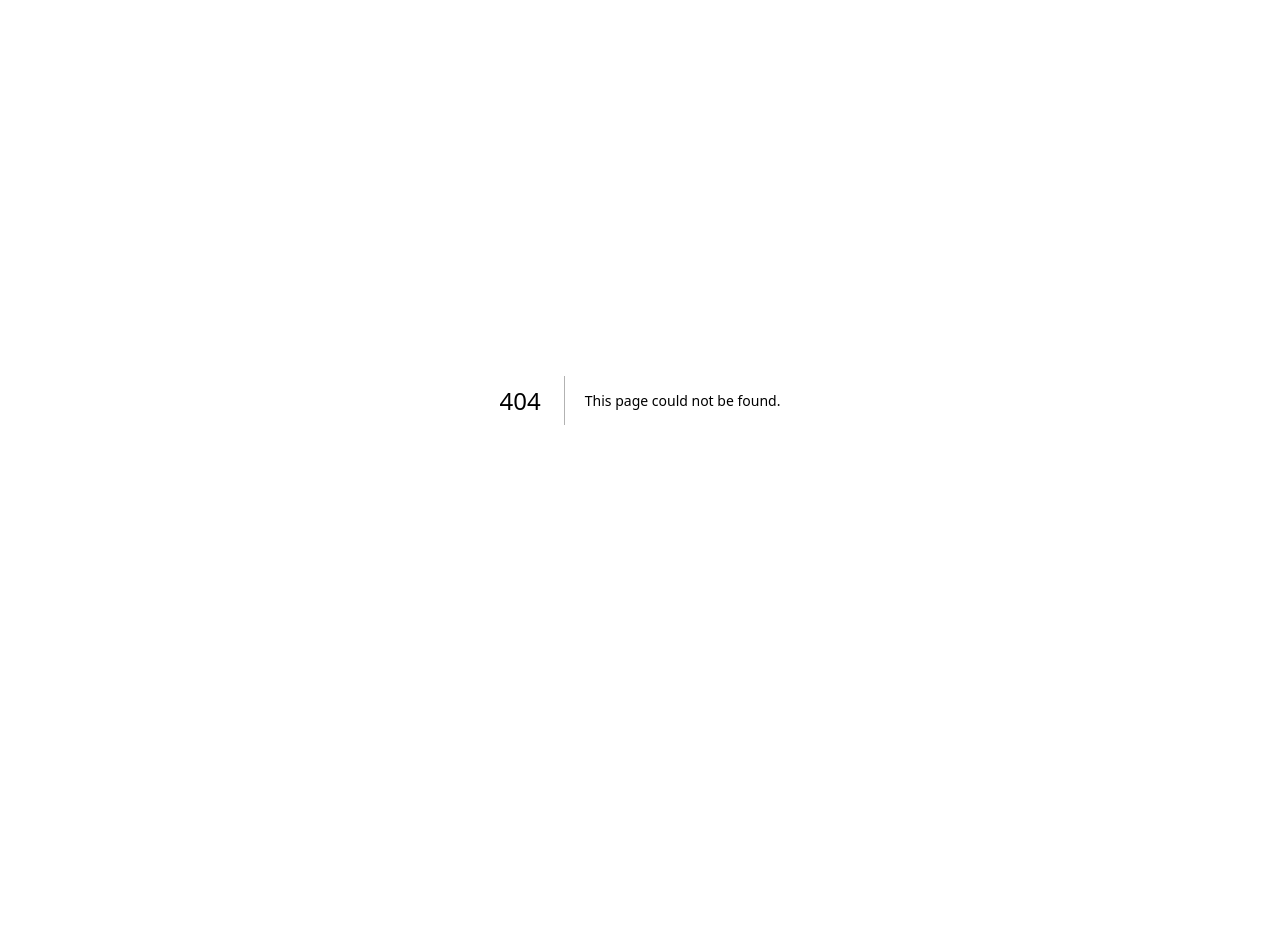
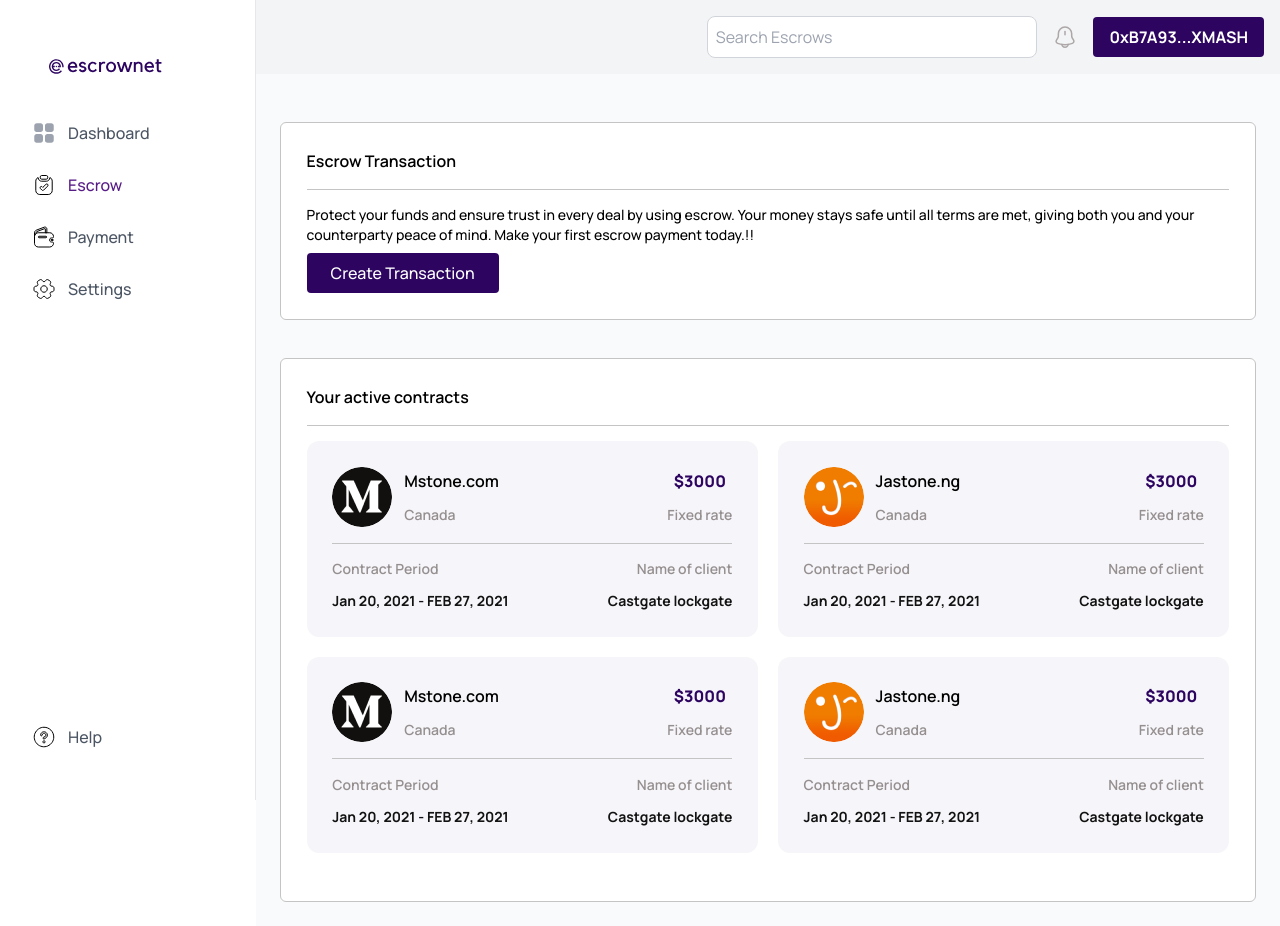
Before and after one commit to EscrowNet/escrownet-dapp, a Next.js app: page /escrow in a window 1280 px wide. Before the commit this address had no page. Before the commit the page ends 800 px from the top, so only its background shows below. Built offline with nearby package versions, Linux system fonts and the light colour scheme.

Commit message:
feat: escrow screen

```diff
--- a/app/Components/DashboardContentContainer.tsx
+++ b/app/Components/DashboardContentContainer.tsx
@@ -21,7 +21,7 @@ export default function DashboardContentContainer({
         <p className="font-semibold text-base">{title}</p>
         <p className="text-[#958f8f] text-base font-normal">{subTitle}</p>
       </div>
-      <div className="w-full h-[0.5px] bg-[#C4C4C4] my-8" />
+      <div className="w-full h-[0.5px] bg-[#C4C4C4] my-4" />
       {!subTitle && (
         <div className="w-full flex flex-col gap-y-5">{children}</div>
       )}
--- /dev/null
+++ b/app/escrow/layout.tsx
@@ -0,0 +1,32 @@
+import type { Metadata } from "next";
+import { Geist, Geist_Mono } from "next/font/google";
+import "../globals.css";
+import Sidebar from "@/app/Components/Sidebar";
+
+const geistSans = Geist({
+  variable: "--font-geist-sans",
+  subsets: ["latin"],
+});
+
+const geistMono = Geist_Mono({
+  variable: "--font-geist-mono",
+  subsets: ["latin"],
+});
+
+export const metadata: Metadata = {
+  title: "Create Next App",
+  description: "Generated by create next app",
+};
+
+export default function RootLayout({
+  children,
+}: Readonly<{
+  children: React.ReactNode;
+}>) {
+  return (
+    <div className="flex">
+      <Sidebar />
+      <main className="ml-64 flex-1 ">{children}</main>
+    </div>
+  );
+}
--- /dev/null
+++ b/app/escrow/page.tsx
@@ -0,0 +1,62 @@
+import { contracts } from "@/data/mock-data";
+import Contract from "../Components/Contracts";
+import DashboardContentContainer from "../Components/DashboardContentContainer";
+import Header from "../Components/dashboardHeader";
+import { ContractInterface } from "@/types/types";
+
+function Escrows() {
+  return (
+    <div className="min-h-screen w-full bg-gray-50 font-sans">
+      <Header />
+      <div className="p-6 w-full h-full">
+        <DashboardContentContainer
+          title="Escrow Transaction"
+          className="w-full min-h-[195px] mt-[1.5rem]"
+        >
+          <div className="relative text-left">
+            <p className="font-medium text-sm pr-8">
+              Protect your funds and ensure trust in every deal by using escrow.
+              Your money stays safe until all terms are met, giving both you and
+              your counterparty peace of mind. Make your first escrow
+              payment today.!!
+            </p>
+            <button className=" mt-2 px-6 py-2 bg-[#2D0561] text-white font-medium rounded transition">
+              Create Transaction
+            </button>
+          </div>
+        </DashboardContentContainer>
+
+        <DashboardContentContainer
+          title="Your active contracts"
+          className="w-full  h-[34rem] mt-[2.4rem]"
+        >
+          <div className="grid grid-cols-2 gap-5">
+            {contracts.map((contract: ContractInterface) => (
+              <Contract
+                key={contract.title}
+                title={contract.title}
+                image={contract.image}
+                location={contract.location}
+                period={contract.period}
+                amount={contract.amount}
+                client={contract.client}
+              />
+            ))}
+            {contracts.map((contract: ContractInterface) => (
+              <Contract
+                key={contract.title}
+                title={contract.title}
+                image={contract.image}
+                location={contract.location}
+                period={contract.period}
+                amount={contract.amount}
+                client={contract.client}
+              />
+            ))}
+          </div>
+        </DashboardContentContainer>
+      </div>
+    </div>
+  );
+}
+export default Escrows;
```
